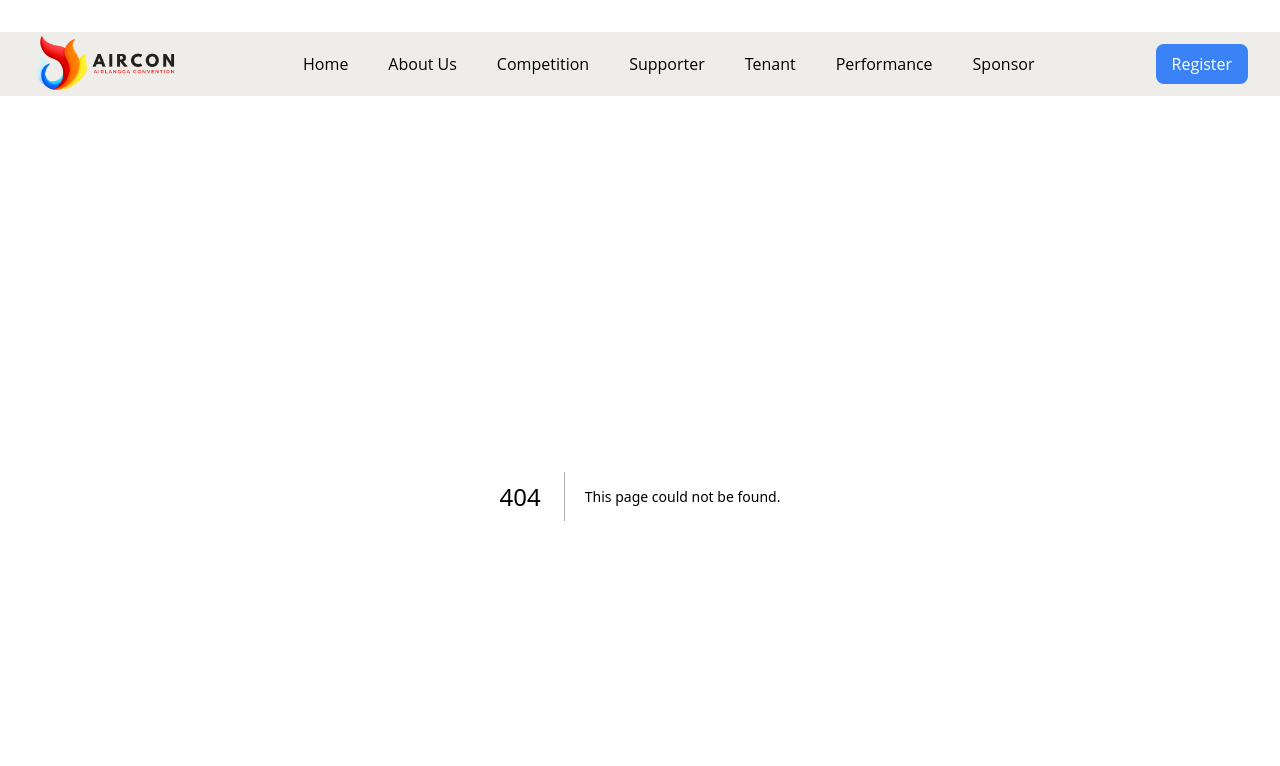
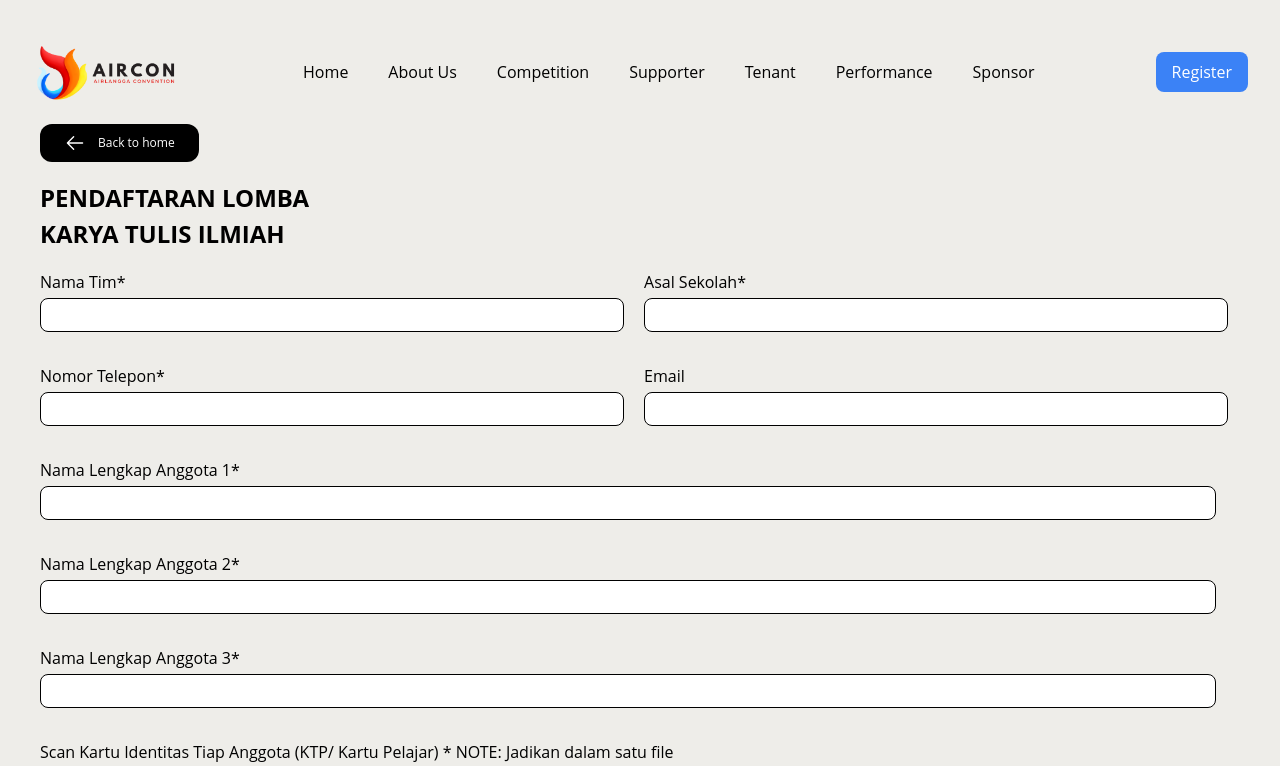
Before and after one commit to Elioth-Gray/Aircon-2.0, a Next.js app: page /competitions/karya-tulis-ilmiah/pendaftaran in a window 1280 px wide. Before the commit this address had no page. Shown: the top 766 px of the page. Built offline with nearby package versions, Linux system fonts and the light colour scheme.

Commit message:
register form

```diff
--- /dev/null
+++ b/app/competitions/karya-tulis-ilmiah/pendaftaran/page.tsx
@@ -0,0 +1,126 @@
+"use client"
+
+import { useState } from "react";
+import React from "react";
+import BackButton from "@/app/components/BackButton";
+
+const CompetitionPage = () => {
+
+    const [step, setStep] = useState(0);
+
+    const nextStep = () => {
+        if(step < 2){
+            setStep(step => step + 1)
+        }
+    }
+
+    const prevStep = () => {
+        if(step > 0){
+            setStep(step => step - 1)
+        }
+    }
+
+  return (
+    <>
+      <div className="mx-10 mt-5">
+        <BackButton/>
+        <div className="w-full flex flex-col gap-1 mt-5">
+          <h1 className="text-2xl font-bold uppercase w-1/2 text-wrap">
+            Pendaftaran Lomba
+          </h1>
+          <h1 className="text-2xl font-bold uppercase w-1/2 text-wrap">
+            Karya Tulis Ilmiah
+          </h1>
+        </div>
+        <div className="mt-5 w-full">
+          <form action="" className="flex flex-col gap-8">
+            <div className="w-full flex flex-row justify-between gap-2">
+              <div className="flex flex-col w-1/2 gap-1">
+                <label htmlFor="namaTim">Nama Tim*</label>
+                <input
+                  type="text"
+                  name="namaTim"
+                  className="px-2 py-1 border border-black rounded-lg w-[98%]"
+                />
+              </div>
+              <div className="flex flex-col w-1/2 gap-1">
+                <label htmlFor="namaTim">Asal Sekolah*</label>
+                <input
+                  type="text"
+                  name="namaTim"
+                  className="px-2 py-1 border border-black rounded-lg w-[98%]"
+                />
+              </div>
+            </div>
+            <div className="w-full flex flex-row justify-between gap-2">
+              <div className="flex flex-col w-1/2 gap-1">
+                <label htmlFor="namaTim">Nomor Telepon*</label>
+                <input
+                  type="text"
+                  name="namaTim"
+                  className="px-2 py-1 border border-black rounded-lg w-[98%]"
+                />
+              </div>
+              <div className="flex flex-col w-1/2 gap-1">
+                <label htmlFor="namaTim">Email</label>
+                <input
+                  type="text"
+                  name="namaTim"
+                  className="px-2 py-1 border border-black rounded-lg w-[98%]"
+                />
+              </div>
+            </div>
+            <div className="w-full flex flex-row justify-between gap-2">
+              <div className="flex flex-col w-full gap-1">
+                <label htmlFor="namaTim">Nama Lengkap Anggota 1*</label>
+                <input
+                  type="text"
+                  name="namaTim"
+                  className="px-2 py-1 border border-black rounded-lg w-[98%]"
+                />
+              </div>
+            </div>
+            <div className="w-full flex flex-row justify-between gap-2">
+              <div className="flex flex-col w-full gap-1">
+                <label htmlFor="namaTim">Nama Lengkap Anggota 2*</label>
+                <input
+                  type="text"
+                  name="namaTim"
+                  className="px-2 py-1 border border-black rounded-lg w-[98%]"
+                />
+              </div>
+            </div>
+            <div className="w-full flex flex-row justify-between gap-2">
+              <div className="flex flex-col w-full gap-1">
+                <label htmlFor="namaTim">Nama Lengkap Anggota 3*</label>
+                <input
+                  type="text"
+                  name="namaTim"
+                  className="px-2 py-1 border border-black rounded-lg w-[98%]"
+                />
+              </div>
+            </div>
+            <div className="w-full flex flex-row justify-between gap-2">
+              <div className="flex flex-col w-full gap-1">
+                <label htmlFor="namaTim">
+                  Scan Kartu Identitas Tiap Anggota (KTP/ Kartu Pelajar) * NOTE:
+                  Jadikan dalam satu file
+                </label>
+                <input
+                  type="file"
+                  name="namaTim"
+                  className="px-4 py-8 border border-black rounded-lg w-[98%] bg-white"
+                />
+              </div>
+            </div>
+          </form>
+          <div className="w-full mt-5 items-start">
+            <button className="bg-black text-white px-8 py-2 rounded-lg flex flex-row justify-center items-center">Next</button>
+          </div>
+        </div>
+      </div>
+    </>
+  );
+};
+
+export default CompetitionPage;
--- a/app/components/Footer.tsx
+++ b/app/components/Footer.tsx
@@ -17,7 +17,7 @@ const Footer = () => {
           width={150} // Tentukan lebar gambar
           height={43} // Tentukan tinggi gambar // Menambah margin bawah logo agar tidak terlalu rapat
         />
-        <div className="flex flex-row gap-4 items-center justify-between w-full mb-11">
+        <div className="flex flex-row gap-4 items-center justify-between w-full mb-11 mt-5">
           {/* About Us Section */}
           <div>
             <h2 className="font-bold mb-3">About Us</h2>{" "}
@@ -62,7 +62,7 @@ const Footer = () => {
         <div className="border-t border-white w-full mt-6"></div>{" "}
         {/* Jarak lebih kecil antara divider dan konten */}
         {/* Copyright / Footer Text */}
-        <p className="mt-4 text-center">&copy;Aircon2.0</p>{" "}
+        <p className="mt-4 text-center">&copy; Aircon2.0</p>{" "}
         {/* Jarak yang lebih besar antara divider dan teks */}
       </div>
     </footer>
--- a/app/components/Navbar.tsx
+++ b/app/components/Navbar.tsx
@@ -12,7 +12,7 @@ const Navbar = () => {
 
   return (
     <>
-      <nav className="relative w-full bg-[#EEEDE9] mt-8 ">
+      <nav className="relative w-full bg-[#EEEDE9] mt-10 mb-5 ">
         {" "}
         {/* Navbar background with margin-top */}
         <div className="mx-auto px-10 sm:px-6 lg:px-8">
@@ -100,7 +100,7 @@ const Navbar = () => {
         </div>
         {/* Navbar Links on Mobile */}
         {isClick && (
-          <div className=" lg:hidden bg-white absolute w-full">
+          <div className=" lg:hidden bg-white absolute w-full mt-3">
             <div className="px-4 pt-4 pb-4 space-y-2 sm:px-6 bg-white rounded-lg flex flex-col gap-3">
               {" "}
               {/* Menambahkan padding untuk membuat jarak lebih besar */}
```
Also changed, not shown: public/logo-1.png.
